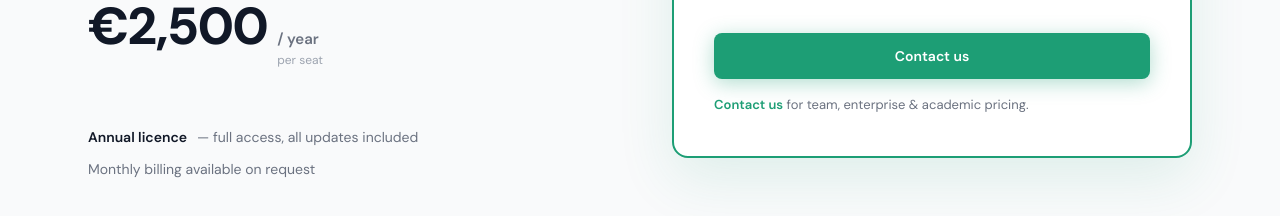
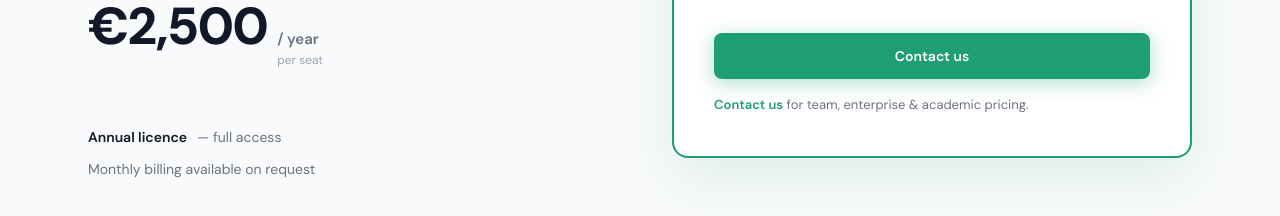
Before and after one commit to sjeesflix/Motionprint-Website, a plain HTML site: page index.html in a window 1280 px wide. Shown: the part 5400-5616 px from the top of the page. Drawn offline with Linux system fonts and the light colour scheme.

Commit message:
Pricing: remove 'all updates included', improve styling with dividers and dot bullets

```diff
--- a/index.html
+++ b/index.html
@@ -1440,7 +1440,7 @@
           </div>
         </div>
         <div class="pricing-meta">
-          <div class="pricing-meta-row"><strong>Annual licence</strong> &mdash; full access, all updates included</div>
+          <div class="pricing-meta-row"><strong>Annual licence</strong> &mdash; full access</div>
           <div class="pricing-meta-row" style="color:var(--muted);">Monthly billing available on request</div>
         </div>
       </div>
```
